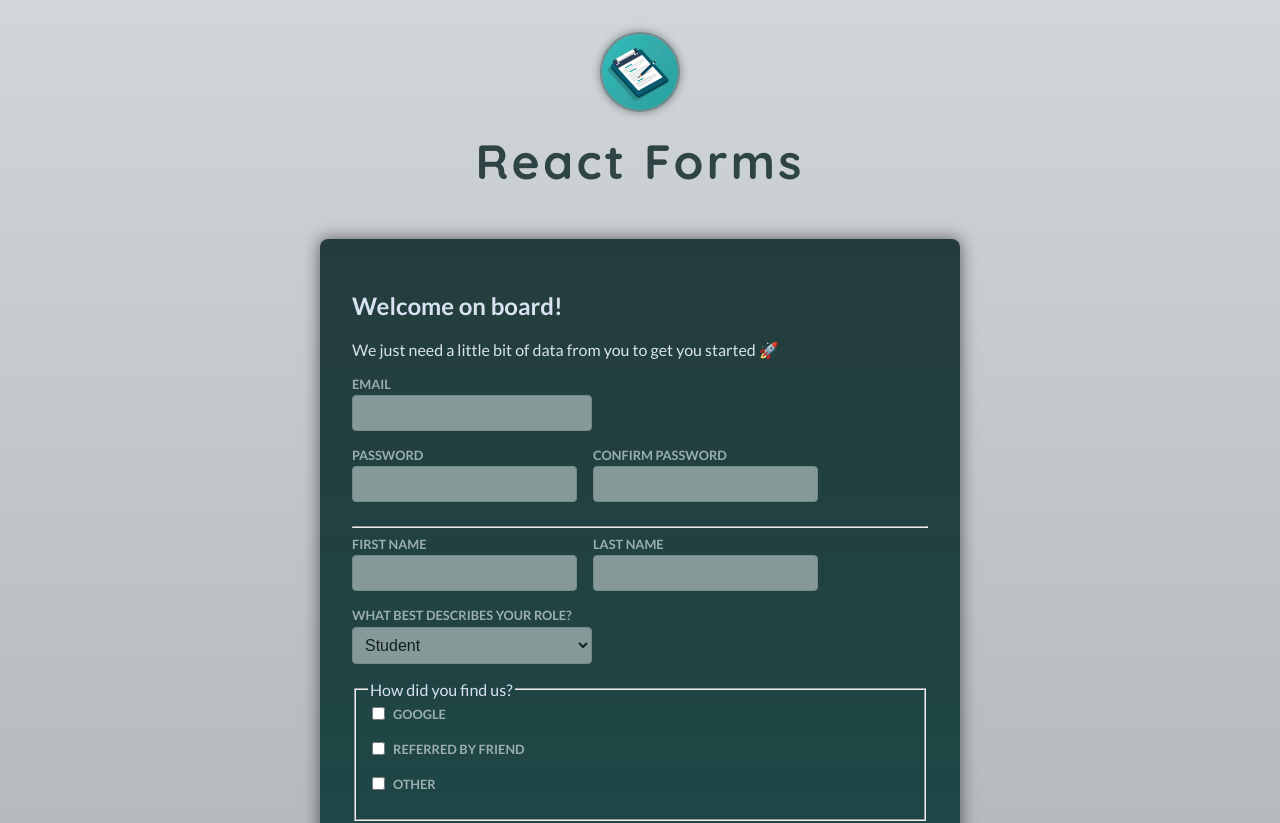
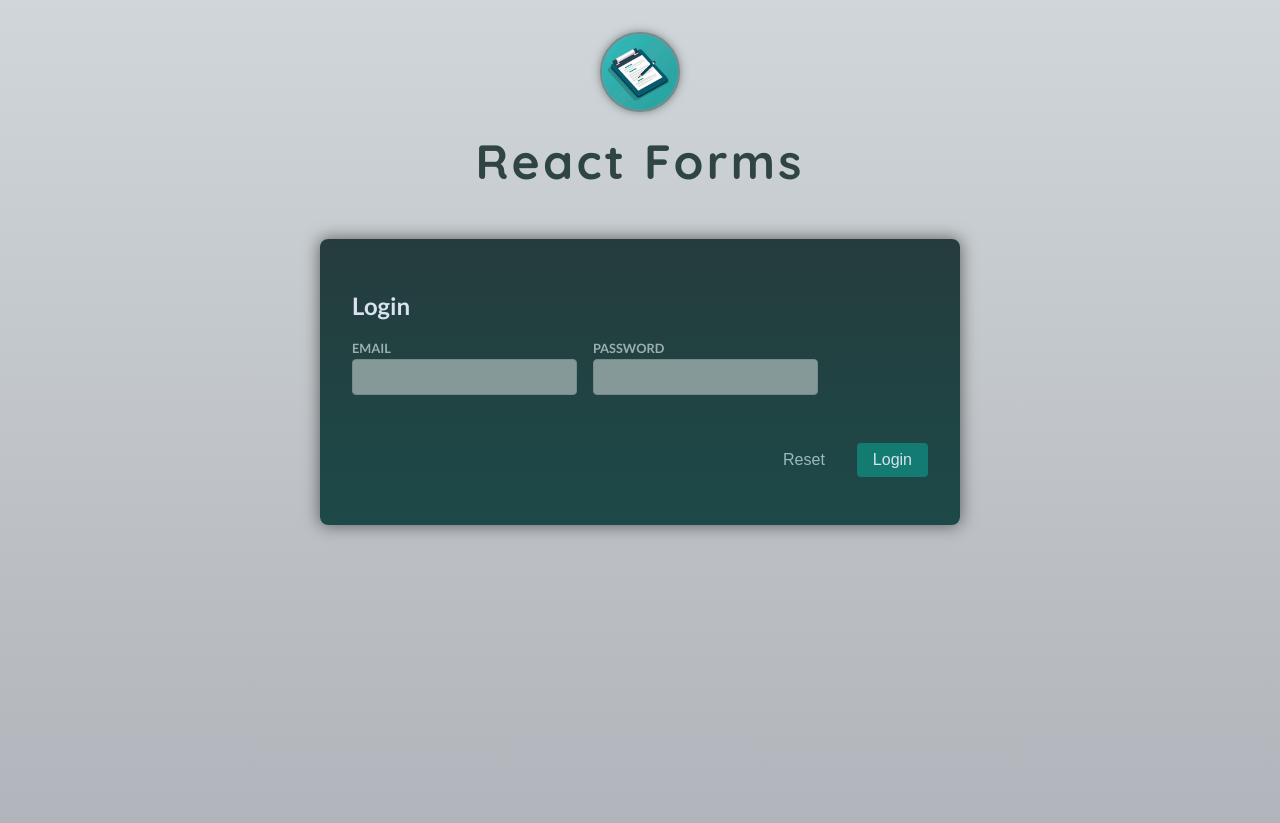
Before and after one commit to MikhieiUlianov/FormHandling, a React (Vite) app: page / in a window 1280 px wide. Shown: the top 823 px of the page. Built offline with nearby package versions, Linux system fonts and the light colour scheme.

Commit message:
validate-keystroke

```diff
--- a/src/App.jsx
+++ b/src/App.jsx
@@ -1,12 +1,12 @@
 import Header from "./components/Header.jsx";
-import Signup from "./components/Signup.jsx";
+import Login from "./components/StateLogin.jsx";
 
 function App() {
   return (
     <>
       <Header />
       <main>
-        <Signup />
+        <Login />
       </main>
     </>
   );
--- a/src/components/StateLogin.jsx
+++ b/src/components/StateLogin.jsx
@@ -1 +1,76 @@
-export default function StateLogin() {}
+import { useState } from "react";
+
+export default function Login() {
+  // const [enteredEmail, setEnteredEmail] = useState('');
+  // const [enteredPassword, setEnteredPassword] = useState('');
+  const [enteredValues, setEnteredValues] = useState({
+    email: "",
+    password: "",
+  });
+
+  const emailIsInvalid =
+    enteredValues.email !== "" && !enteredValues.email.includes("@");
+
+  function handleSubmit(event) {
+    event.preventDefault();
+
+    console.log(enteredValues);
+  }
+
+  function handleInputChange(identifier, value) {
+    setEnteredValues((prevValues) => ({
+      ...prevValues,
+      [identifier]: value,
+    }));
+  }
+
+  // function handleEmailChange(event) {
+  //   setEnteredEmail(event.target.value);
+  // }
+
+  // function handlePasswordChange(event) {
+  //   setEnteredPassword(event.target.value);
+  // }
+
+  return (
+    <form onSubmit={handleSubmit}>
+      <h2>Login</h2>
+
+      <div className="control-row">
+        <div className="control no-margin">
+          <label htmlFor="email">Email</label>
+          <input
+            id="email"
+            type="email"
+            name="email"
+            onChange={(event) => handleInputChange("email", event.target.value)}
+            value={enteredValues.email}
+          />
+          <div className="control-error">
+            {emailIsInvalid && <p>Please enter a valid address</p>}
+          </div>
+        </div>
+
+        <div className="control no-margin">
+          <label htmlFor="password">Password</label>
+          <input
+            id="password"
+            type="password"
+            name="password"
+            onChange={(event) =>
+              handleInputChange("password", event.target.value)
+            }
+            value={enteredValues.password}
+          />
+        </div>
+      </div>
+
+      <p className="form-actions">
+        <button type="reset" className="button button-flat">
+          Reset
+        </button>
+        <button className="button">Login</button>
+      </p>
+    </form>
+  );
+}
```
Also changed, not shown: src/components/Login.jsx (+4 -3 lines).
